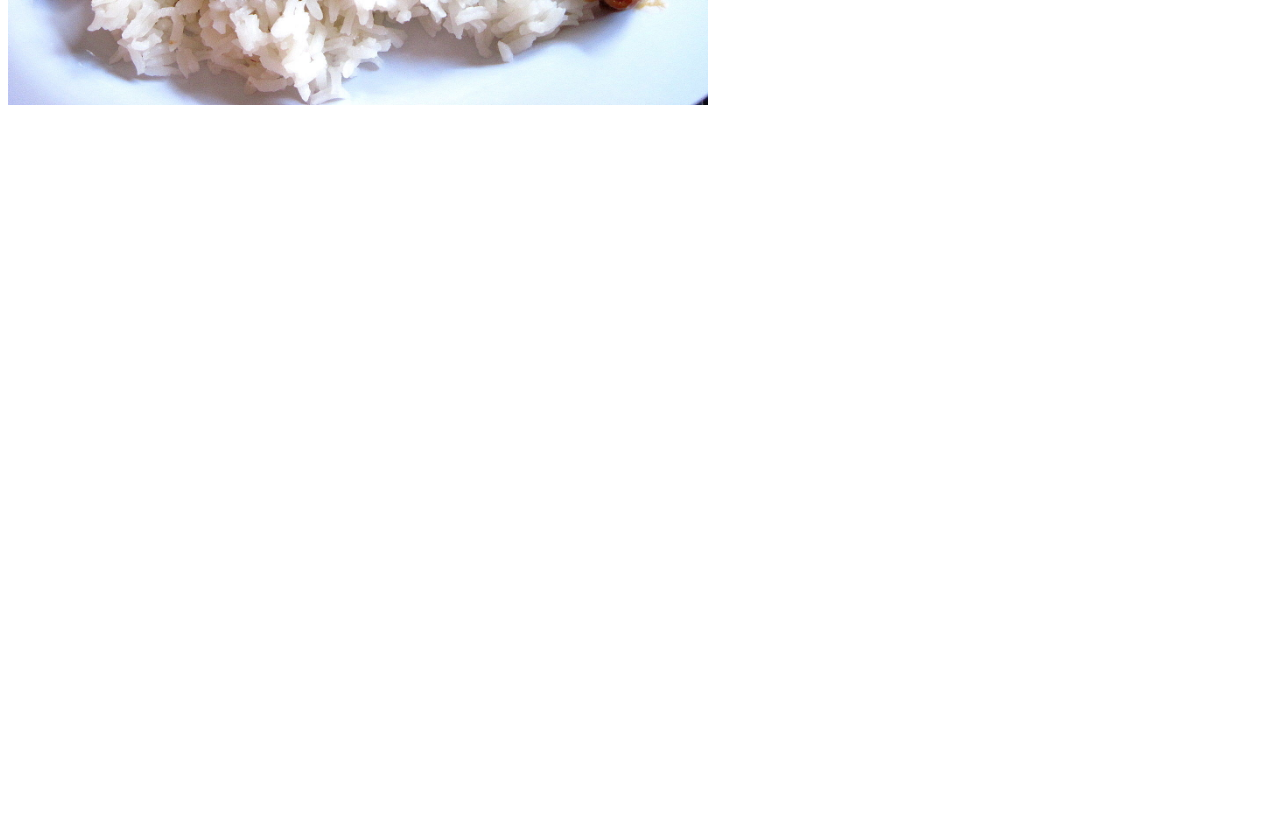
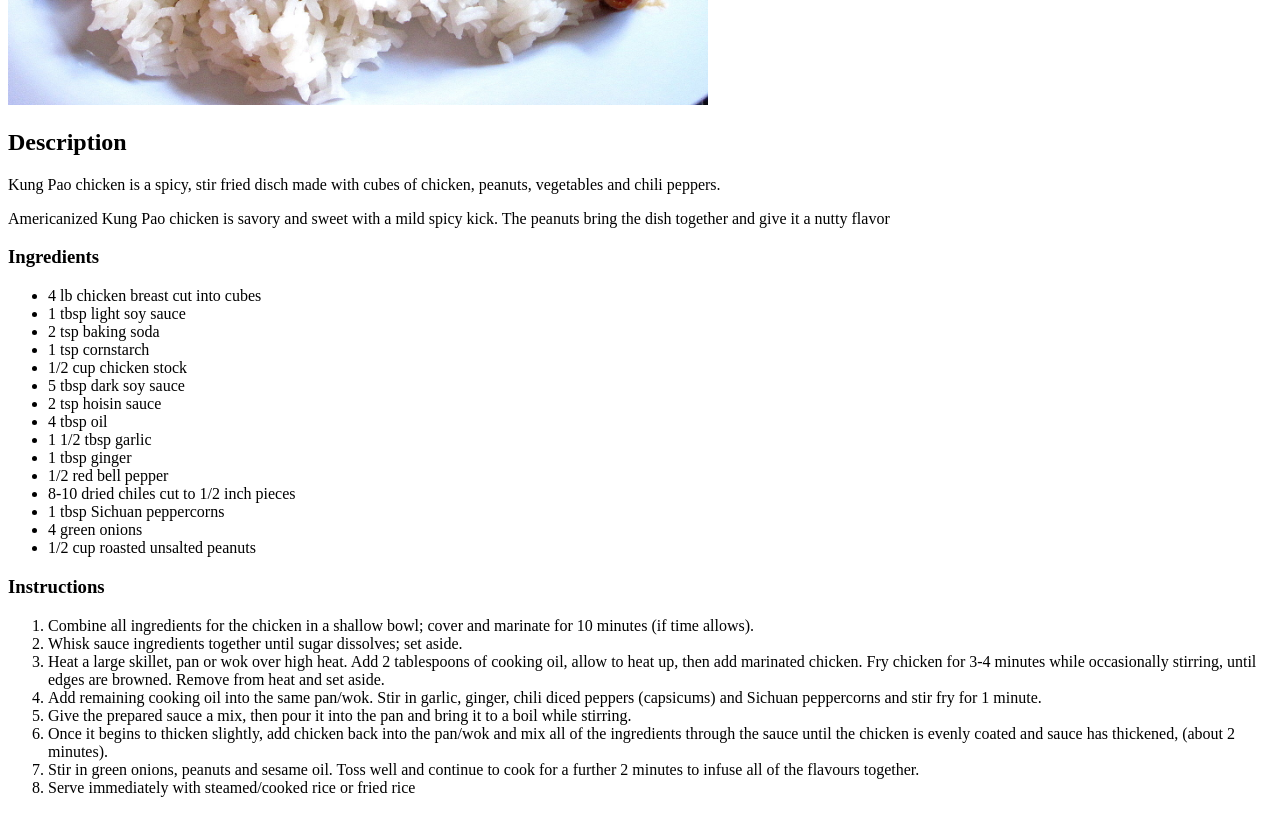
Before and after one commit to ds599/odin-recipes, a plain HTML site: page recipes/kung-pao-chicken.html in a window 1280 px wide. Shown: the part 500-1313 px from the top of the page. Before the commit the page ends 800 px from the top, so only its background shows below. Drawn offline with Linux system fonts and the light colour scheme.

Commit message:
added ingredients and recipe to kung-pao-chicken.html, created overnight-oats.html

```diff
--- a/recipes/kung-pao-chicken.html
+++ b/recipes/kung-pao-chicken.html
@@ -7,5 +7,44 @@
     <body>
         <h1>Kung Pao Chicken</h1>
         <img src="../images/kpchicken.jpg" width="700" alt="kung pao chicken with rice">
+        <h2>Description</h2>
+        <p>
+            Kung Pao chicken is a spicy, stir fried disch made with cubes of
+            chicken, peanuts, vegetables and chili peppers.
+        </p>
+        <p>
+            Americanized Kung Pao chicken is savory and sweet with a mild
+            spicy kick. The peanuts bring the dish together and give it
+            a nutty flavor
+        </p>
+        <h3>Ingredients</h3>
+        <ul>
+            <li>4 lb chicken breast cut into cubes</li>
+            <li>1 tbsp light soy sauce</li>
+            <li>2 tsp baking soda</li>
+            <li>1 tsp cornstarch</li>
+            <li>1/2 cup chicken stock</li>
+            <li>5 tbsp dark soy sauce</li>
+            <li>2 tsp hoisin sauce</li>
+            <li>4 tbsp oil</li>
+            <li>1 1/2 tbsp garlic</li>
+            <li>1 tbsp ginger</li>
+            <li>1/2 red bell pepper</li>
+            <li>8-10 dried chiles cut to 1/2 inch pieces</li>
+            <li>1 tbsp Sichuan peppercorns</li>
+            <li>4 green onions</li>
+            <li>1/2 cup roasted unsalted peanuts</li>
+        </ul>
+        <h3>Instructions</h3>
+        <ol>
+            <li>Combine all ingredients for the chicken in a shallow bowl; cover and marinate for 10 minutes (if time allows).</li>
+            <li>Whisk sauce ingredients together until sugar dissolves; set aside.</li>
+            <li>Heat a large skillet, pan or wok over high heat. Add 2 tablespoons of cooking oil, allow to heat up, then add marinated chicken. Fry chicken for 3-4 minutes while occasionally stirring, until edges are browned. Remove from heat and set aside.</li>
+            <li>Add remaining cooking oil into the same pan/wok. Stir in garlic, ginger, chili diced peppers (capsicums) and Sichuan peppercorns and stir fry for 1 minute. </li>
+            <li>Give the prepared sauce a mix, then pour it into the pan and bring it to a boil while stirring. </li>
+            <li>Once it begins to thicken slightly, add chicken back into the pan/wok and mix all of the ingredients through the sauce until the chicken is evenly coated and sauce has thickened, (about 2 minutes).</li>
+            <li>Stir in green onions, peanuts and sesame oil. Toss well and continue to cook for a further 2 minutes to infuse all of the flavours together.</li>
+            <li>Serve immediately with steamed/cooked rice or fried rice</li>
+        </ol>
     </body>
 </html>
```
Also changed, not shown: recipes/overnight-oats.html (added).
